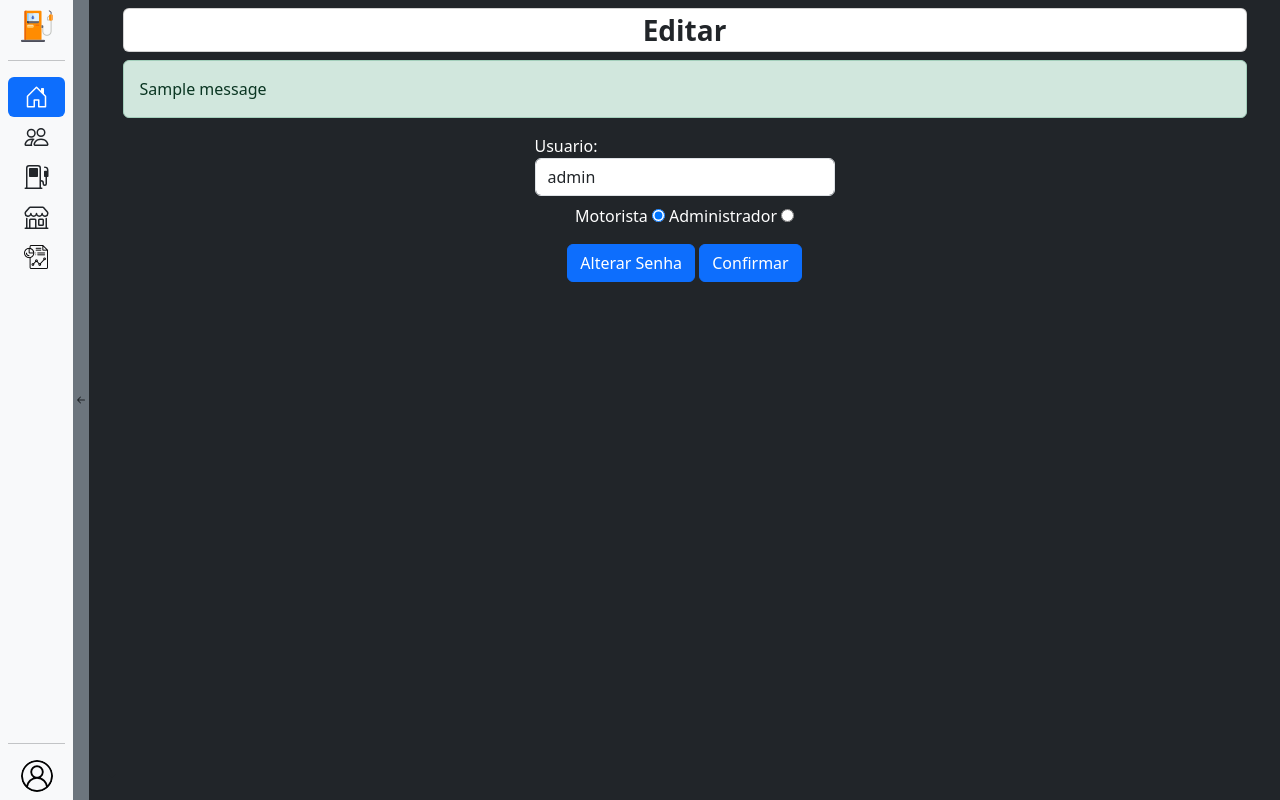
After one commit to ItaloKaua288/PBD-2024.2-Controle_de_Combustivel_WEB, a Django app: page /usuarios/editar/1/ in a window 1280 px wide. The commit adds this page. Run offline with Django 5.2, Linux system fonts and the light colour scheme; a user stored in the database is signed in; data comes from the database, SQL or seed files in the repository; both versions use the stored data as it was after the commit; tables that the repository leaves empty hold one stand-in row (values such as "Sample post"); one stand-in notice (Sample message) is shown; some libraries are stand-ins or nearby versions.

Commit message:
Criação da tela usuarios e suas funções

```diff
--- /dev/null
+++ b/templates/static/usuarios/css/usuarios_editar.css
@@ -0,0 +1,7 @@
+.form-label {
+    color: white;
+}
+
+.form-control {
+    min-width: 300px;
+}
--- /dev/null
+++ b/templates/static/usuarios/js/usuarios_editar.js
@@ -0,0 +1,6 @@
+document.querySelector('#alterar-senha-btn').addEventListener('click', ()=>{
+    let password_box = document.getElementById('password-box')
+    const campos = '<label for="new-password" class="form-label">Nova Senha:<input class="form-control" minlength="4" maxlength="12" type="text" name="new-password" id="new-password"></label><label for="confirm-password" class="form-label">Confirmar Senha: <input class="form-control" type="text" name="confirm-password"  minlength="4" maxlength="12" id="confirm-password"></label>'
+    if (password_box.innerHTML != campos)
+        password_box.innerHTML = campos
+})
--- a/usuarios/models.py
+++ b/usuarios/models.py
@@ -1,14 +1,18 @@
 from django.db import models
-from django.contrib.auth.models import AbstractBaseUser, PermissionsMixin
+from django.contrib.auth.models import AbstractBaseUser, PermissionsMixin, AbstractUser
 from django.contrib.auth.validators import UnicodeUsernameValidator
+from django.contrib.auth.hashers import make_password
+from django.core.exceptions import ValidationError
+from django.core.validators import MaxLengthValidator, MinLengthValidator
 from .userManagers import CustomUserManager
-from django.dispatch import receiver
-from django.db.models.signals import post_save
+from .validators import username_validator
 
 class Usuarios(AbstractBaseUser, PermissionsMixin):
     cargo_choices = (('A', 'Admnistrador'), ('M', 'Motorista'))
     cargo = models.CharField(max_length=1, choices=cargo_choices, null=False, blank=False, default='M')
-    username = models.CharField(max_length=150, unique=True, null=False, validators=[UnicodeUsernameValidator()], error_messages={'unique': 'Usuario já existe'})
+    username = models.CharField(max_length=50, unique=True, null=False,
+                                validators=[UnicodeUsernameValidator, MaxLengthValidator(limit_value=50), MinLengthValidator(limit_value=4)],
+                                error_messages={'unique': 'Usuario já existe'})
     is_superuser = models.BooleanField(default=False)
 
     USERNAME_FIELD = 'username'
@@ -22,10 +26,8 @@ class Usuarios(AbstractBaseUser, PermissionsMixin):
         return self.is_superuser
     objects = CustomUserManager()
 
-
-# @receiver(post_save, sender=Usuarios)
-# def create_token(sender, instance:Usuarios, created, **kwargs):
-#     if created and instance.cargo == 'A':
-#         token = TokenProxy(user=instance)
-#         token.save()
-# post_save.connect(create_token, sender=Usuarios)
+    def set_password(self, raw_password):
+        if len(raw_password) > 12 or len(raw_password) < 4:
+            raise ValidationError('Senha deve ser de 4 a 12 caracteres')
+        self.password = make_password(raw_password)
+        self._password = raw_password
--- /dev/null
+++ b/usuarios/templates/usuarios_editar.html
@@ -0,0 +1,50 @@
+{% extends "base.html" %}
+{% load static %}
+
+{% block 'title' %}Editar{% endblock %}
+
+{% block 'head' %}
+    <link rel="stylesheet" href="{% static 'usuarios/css/usuarios_editar.css' %}">
+{% endblock %}
+
+{% block 'body' %}
+    <div class="container p-2">
+        <div class="card text-center fw-bold fs-3 mb-2">Editar</div>
+        {% for message in messages %}<div class="alert {{message.tags}}">{{message}}</div>{% endfor %}
+    <form method="post" class="d-flex flex-column align-items-center">
+        {% csrf_token %}
+        <label for="username" class="form-label">
+            Usuario:
+            <input type="text" name="username" id="username" class="form-control" maxlength="50" minlength="4" required value="{{usuario.username}}">
+        </label>
+        <div>
+            <label for="motorista" class="form-label">Motorista<input maxlength="150" class="ms-1" type="radio" name="cargo" id="motorista" value="M" checked></label>
+            <label for="administrador" class="form-label">Administrador<input class="ms-1" type="radio" name="cargo" id="administrador" value="A"></label>
+        </div>
+        <div id="password-box" class="d-flex flex-column mb-2"></div>
+        <div>
+            <span id="alterar-senha-btn" class="btn btn-primary">Alterar Senha</span>
+            <input type="submit" value="Confirmar" class="btn btn-primary">
+        </div>
+    </div>
+
+        <!-- <div class="model d-flex flex-column bg-secondary p-2 border rounded position-absolute">
+            <label for="new-password" class="form-label">Nova Senha:<input class="form-control" type="text" name="new-password" id="new-password"></label>
+            <label for="confirm-password" class="form-label">Confirmar Senha: <input class="form-control" type="text" name="confirm-password" id="confirm-password"></label>
+            <div>
+                <span class="btn btn-primary">Confirmar</span>
+                <span class="btn btn-primary">Cancelar</span>
+            </div>
+        </div> -->
+        <!-- <label for="password" class="form-label">
+            Senha:
+            <input type="text" name="password" id="password" class="form-control" required value="{{usuario.password}}">
+        </label>
+        <label for="password" class="form-label">
+            Confirmar Senha:
+            <input type="text" name="password" id="password" class="form-control" required value="{{usuario.password}}">
+        </label> -->
+    </form>
+{% endblock %}
+
+{% block 'script' %}<script src="{% static 'usuarios/js/usuarios_editar.js' %}"></script>{% endblock  %}
--- a/usuarios/urls.py
+++ b/usuarios/urls.py
@@ -3,6 +3,9 @@ from . import views
 
 urlpatterns = [
     path('', views.usuariosView, name='usuarios'),
+    path('editar/<int:pk>/', views.usuariosEditarView, name='usuarios_editar'),
+    path('deletar/<int:pk>/', views.usuariosDeletarView, name='usuarios_deletar'),
+    path('cadastro/', views.usuariosCadastroView, name='usuarios_cadastro'),
     path('auth/login/', views.loginView, name='login'),
     path('auth/logout/', views.logoutView, name='logout'),
 ]
--- a/usuarios/views.py
+++ b/usuarios/views.py
@@ -1,9 +1,72 @@
 from django.shortcuts import render, redirect
 from django.urls import reverse
 from django.contrib.auth import login, authenticate
+from django.contrib.auth.hashers import check_password
+from django.contrib.auth.decorators import login_required
 from django.contrib import messages
+from django.core.exceptions import ValidationError
 from .models import Usuarios
+from .validators import username_validator, password_validator
 
+@login_required(login_url='login')
+def usuariosEditarView(request, pk):
+    if request.method == 'POST':
+        try:
+            usuario = Usuarios.objects.filter(pk=pk)
+            if not usuario.exists():
+                messages.add_message(request, messages.ERROR, 'Usuario não encontrado!')
+                raise usuario.first().DoesNotExist
+            usuario = usuario.first()
+
+            username = username_validator(request.POST.get('username'))
+            try: new_password = password_validator(request.POST.get('new-password'))
+            except: new_password = None
+            try: confirm_password = password_validator(request.POST.get('confirm-password'))
+            except: confirm_password = None
+
+            usuario.username = username
+            if new_password and confirm_password:
+                if new_password != confirm_password:
+                    raise ValidationError('Campos de senha precisam ser iguais!')
+                if not check_password(new_password, usuario.password):
+                    usuario.set_password(new_password)
+            usuario.save()
+        except Exception as e:
+            messages.add_message(request, messages.ERROR, e.args[0])
+        return redirect(reverse('usuarios_editar', kwargs={'pk': pk}))
+    if request.method == 'GET':
+        usuario = Usuarios.objects.get(pk=pk)
+        return render(request, 'usuarios_editar.html', {'usuario': usuario})
+
+@login_required(login_url='login')
+def usuariosDeletarView(request, pk):
+    try:
+        usuario = Usuarios.objects.get(pk=pk, cargo='M')
+        usuario.delete()
+    except Usuarios.DoesNotExist:
+        messages.add_message(request, messages.ERROR, 'Usuario não encontrado!')
+    return redirect(reverse('usuarios'))
+
+@login_required(login_url='login')
+def usuariosCadastroView(request):
+    if request.method == 'POST':
+        try:
+            username = username_validator(request.POST.get('username'))
+            password = password_validator(request.POST.get('password'))
+            cargo = request.POST.get('cargo')
+
+            usuario = Usuarios(username=username, cargo=cargo)
+            usuario.set_password(password)
+            usuario.save()
+        except Exception as e:
+            messages.add_message(request, messages.ERROR, e.args[0])
+        else:
+            messages.add_message(request, messages.SUCCESS, 'Usuario cadastrado com sucesso!')
+        return redirect(reverse('usuarios'))
+    if request.method == 'GET':
+        return render(request, 'usuarios_cadastro.html')
+
+@login_required(login_url='login')
 def usuariosView(request):
     if request.method == 'POST':
         usuarios = Usuarios.objects.filter(username__icontains=request.POST.get('username_busca'), cargo='M')
@@ -13,14 +76,19 @@ def usuariosView(request):
 
 def loginView(request):
     if request.method == 'POST':
-        username = request.POST.get('login')
-        password = request.POST.get('senha')
-        usuario = authenticate(username=username, password=password)
-        if not usuario:
-            messages.add_message(request, messages.ERROR, 'Login ou senha inválidos!')
+        try:
+            username = username_validator(request.POST.get('login'))
+            password = username_validator(request.POST.get('senha'))
+            usuario = authenticate(username=username, password=password)
+            if not usuario:
+                raise ValidationError('Login ou senha inválidos!')
+            login(request, usuario)
+        except Exception as e:
+            messages.add_message(request, messages.ERROR, e.args[0])
+        else:
+            return redirect(reverse('usuarios'))
+        finally:
             return redirect(reverse('login'))
-        login(request, usuario)
-        return redirect(reverse('usuarios'))
     if request.method == 'GET':
         if request.user.is_authenticated:
             return redirect(reverse('usuarios'))
```
Also changed, not shown: templates/static/usuarios/css/usuarios_cadastro.css (added, +7 -0 lines), usuarios/templates/usuarios.html (+4 -3 lines), usuarios/templates/usuarios_cadastro.html (added, +32 -0 lines), usuarios/validators.py (added, +18 -0 lines), db.sqlite3, usuarios/migrations/0002_alter_usuarios_username.py (added), usuarios/migrations/0003_alter_usuarios_username.py (added), usuarios/migrations/0004_alter_usuarios_username.py (added).
